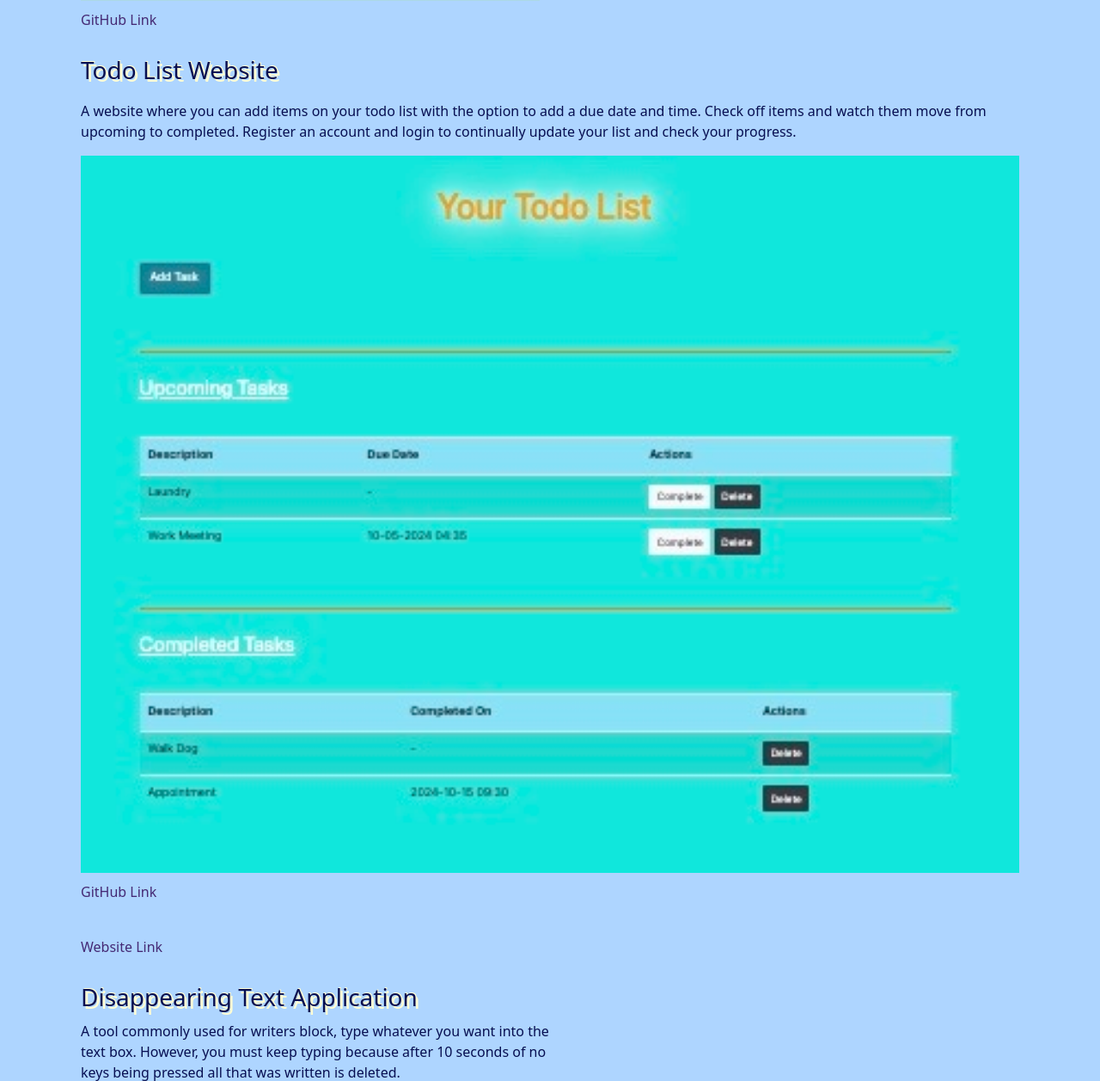
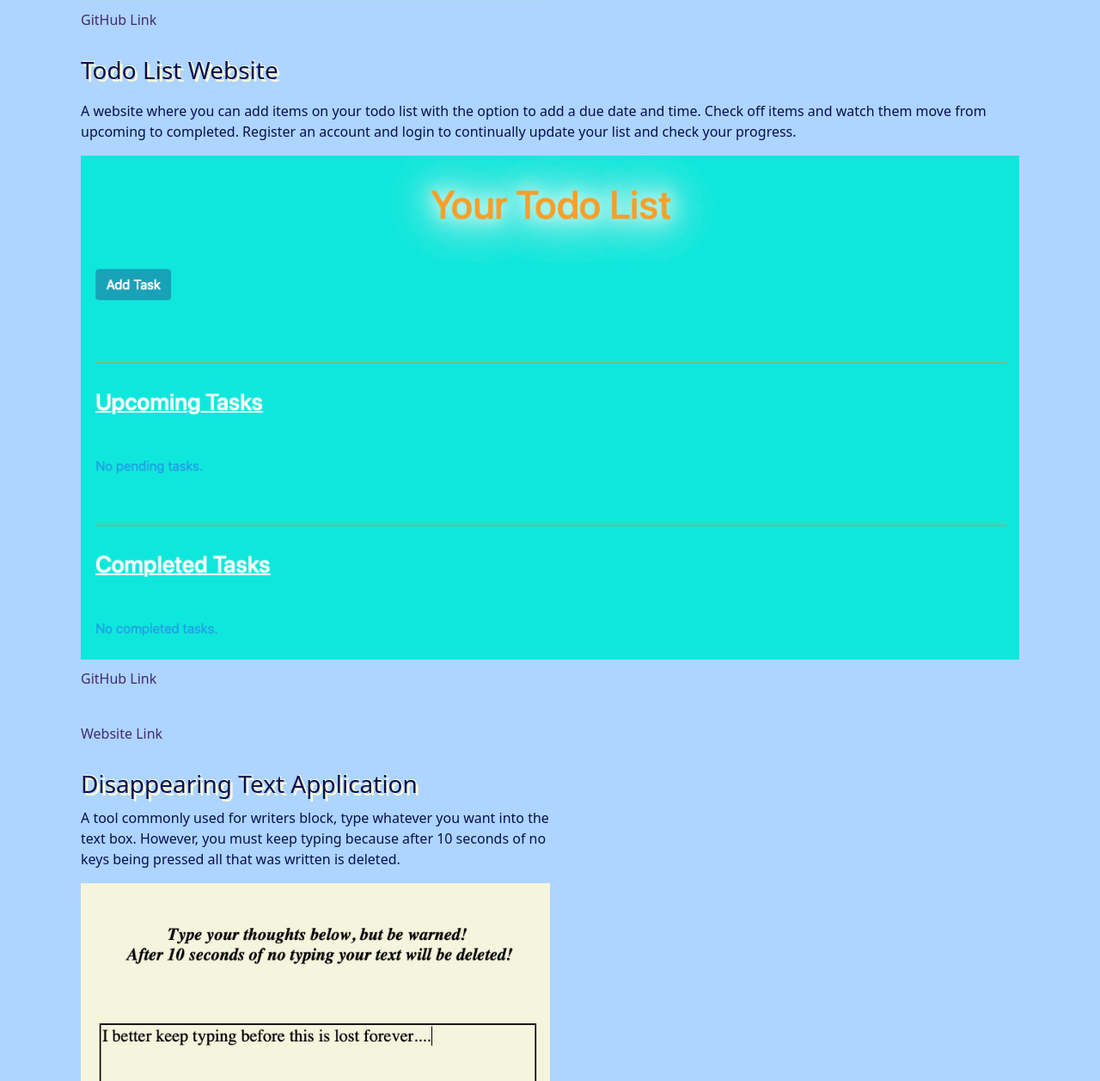
Before and after one commit to ellie-winer/PortfolioWebsite-Portfolio2, a Flask app: page / in a window 1280 px wide. Shown: the part 2145-3402 px from the top of the page at 86% size. Run offline with Flask 3, Linux system fonts and the light colour scheme; some libraries are stand-ins or nearby versions.

Commit message:
project 8 image was blurry and too large so redoing it

```diff
--- a/templates/index.html
+++ b/templates/index.html
@@ -47,7 +47,7 @@
         <div class="col-md-6"></div>
           <h3 class="main-title">Todo List Website</h3>
           <p class="subtitle">A website where you can add items on your todo list with the option to add a due date and time. Check off items and watch them move from upcoming to completed. Register an account and login to continually update your list and check your progress. </p>
-          <img src="{{ url_for('static', filename='/assets/project8.jpeg') }}" class="img-fluid">
+          <img src="{{ url_for('static', filename='/assets/project8.png') }}" class="img-fluid">
           <a class="project-link" href="https://github.com/ellie-winer/TodoList-Portfolio8">GitHub Link</a>
           <a class="project-link" href="https://elliewinertodolist.onrender.com">Website Link</a>
         </div>
```
Also changed, not shown: static/assets/project8.jpeg (deleted), static/assets/project8.png (added).
